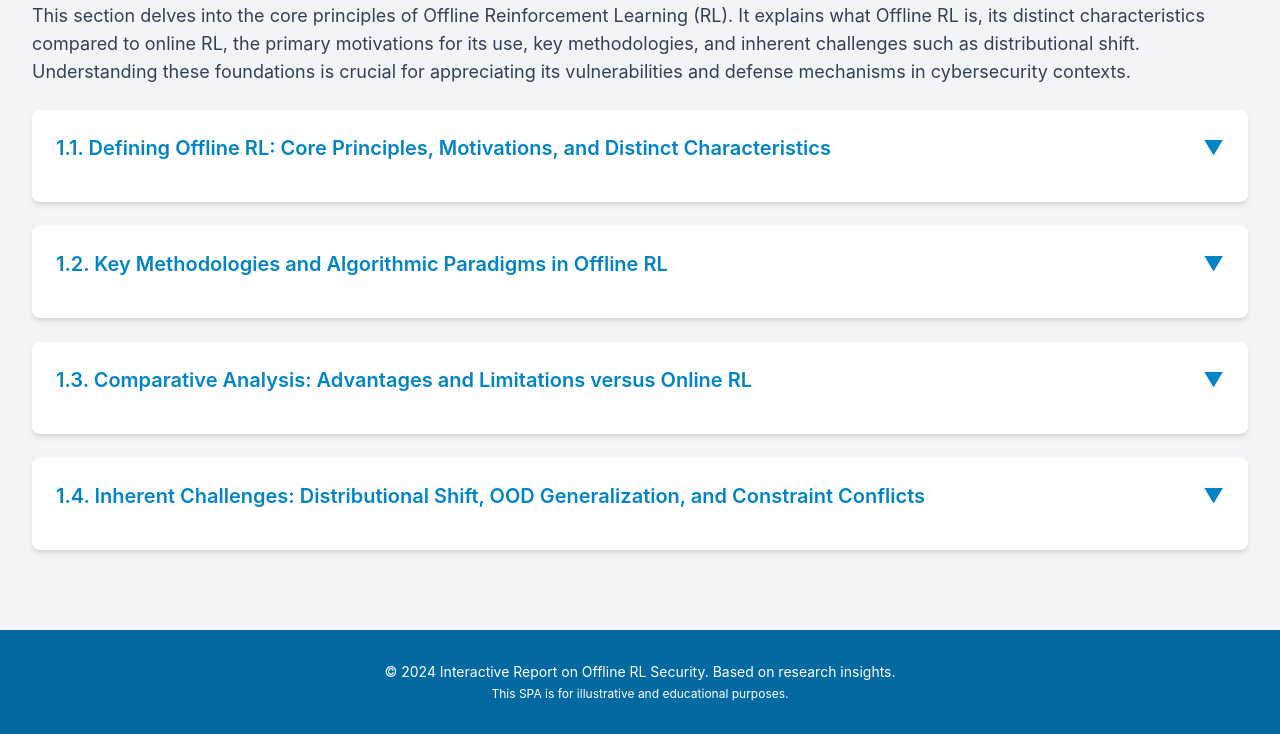
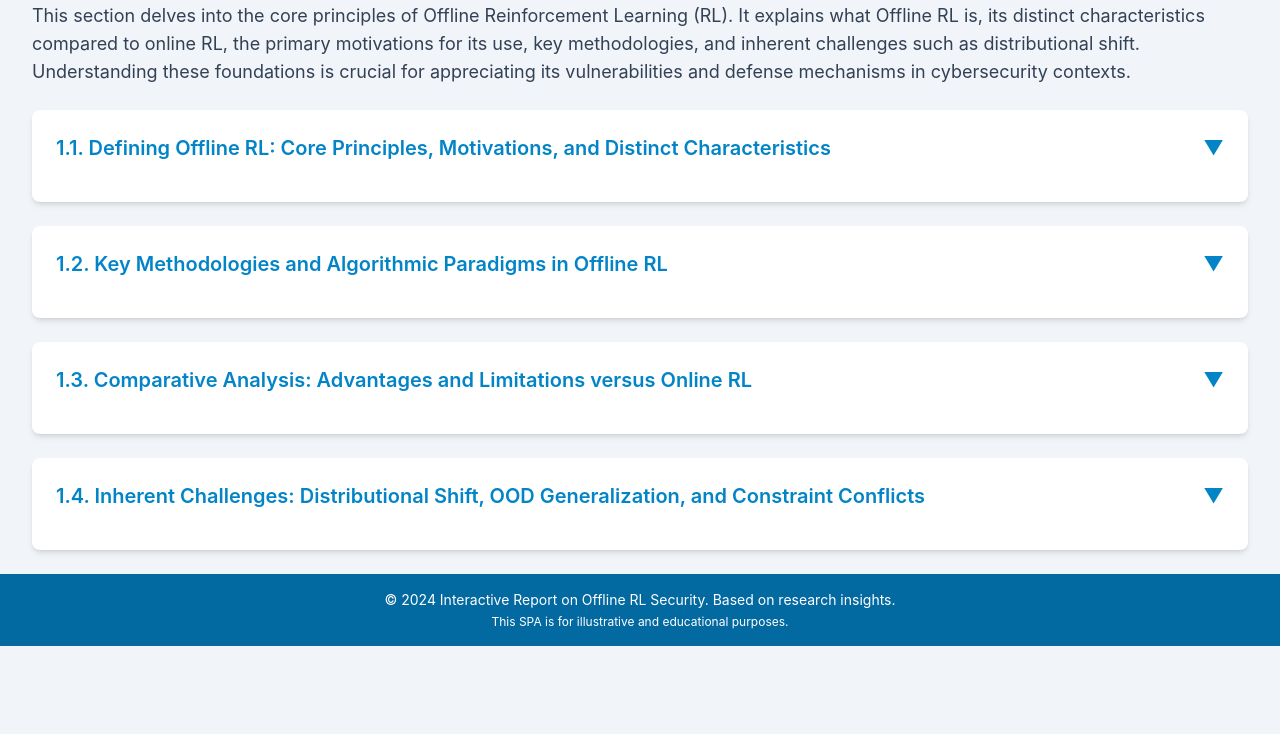
Before and after one commit to kp18-cpu/Offline_reinforcement-learning_gaps, a plain HTML site: page index.html in a window 1280 px wide. Shown: the part 154-888 px from the top of the page. After the commit the page ends 816 px from the top, so only its background shows below. Drawn offline with nearby package versions, Linux system fonts and the light colour scheme.

Commit message:
Update index.html

```diff
--- a/index.html
+++ b/index.html
@@ -24,7 +24,7 @@
         .table-responsive { display: block; width: 100%; overflow-x: auto; -webkit-overflow-scrolling: touch; }
     </style>
 </head>
-<body class="bg-slate-100 text-slate-800">
+<body class="bg-slate-100 text-slate-800 pb-20">
 
     <header class="bg-sky-700 text-white shadow-lg sticky top-0 z-50">
         <div class="container mx-auto px-4 sm:px-6 lg:px-8">
@@ -427,7 +427,7 @@
         </section>
     </main>
 
-    <footer class="bg-sky-700 text-white mt-12 py-8 text-center">
+    <footer class="bg-sky-700 text-white py-4 text-center fixed bottom-0 w-full z-40">
         <p class="text-sm">&copy; 2024 Interactive Report on Offline RL Security. Based on research insights.</p>
         <p class="text-xs mt-1">This SPA is for illustrative and educational purposes.</p>
     </footer>
```
